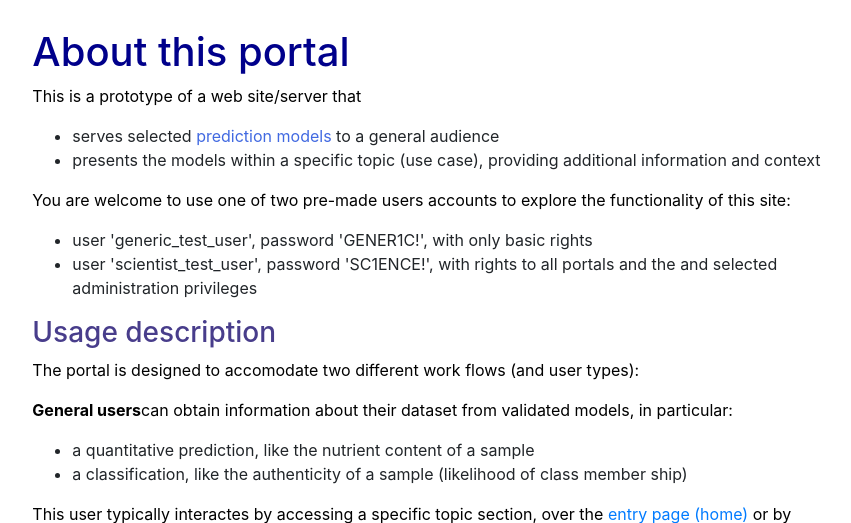
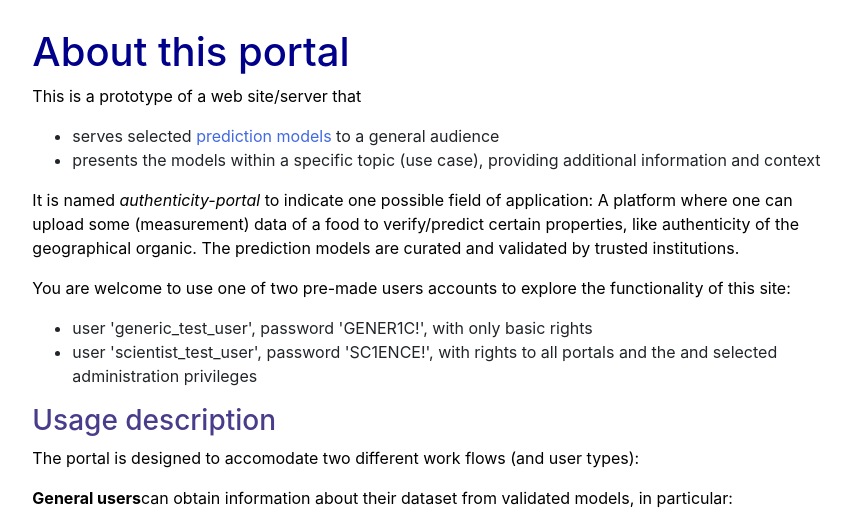
Before and after one commit to AntonSamojlow/authenticity-portal, a Django app: page /portal/info in a window 1280 px wide. Shown: the part 73-596 px from the top of the page, without its empty margins (211-1062 px from the left). Run offline with Django 3.2, Linux system fonts and the light colour scheme; parts of the project's set-up code (start-up, migrations or seed data) failed here and were passed over.

Commit message:
adjustments and fixed

```diff
--- a/portalsite/portal/core/model_type/simca/distancelimits.py
+++ b/portalsite/portal/core/model_type/simca/distancelimits.py
@@ -13,7 +13,7 @@ import numpy as np
 from scipy import stats
 
 # local
-from helpers import nrows, bound
+from .helpers import nrows, bound
 
 # type hints
 if TYPE_CHECKING:
--- a/portalsite/portal/core/model_type/simca/pca.py
+++ b/portalsite/portal/core/model_type/simca/pca.py
@@ -7,7 +7,7 @@ from dataclasses import dataclass
 import numpy as np
 
 # local
-from helpers import ncols, nrows
+from .helpers import ncols, nrows
 
 # type hints
 
--- a/portalsite/portal/core/model_type/simca/serializer.py
+++ b/portalsite/portal/core/model_type/simca/serializer.py
@@ -8,9 +8,9 @@ Custom serializsation tools to help expose, save and restore simca models as JSO
 import numpy as np
 
 # local
-from simca import Simca, SimcaParameters, LimitType
-from pca import PCA, PCAProjection
-from distancelimits import DistanceLimits, LimitParameters, Limits
+from .simca import Simca, SimcaParameters, LimitType
+from .pca import PCA, PCAProjection
+from .distancelimits import DistanceLimits, LimitParameters, Limits
 
 
 # type hints
--- a/portalsite/portal/core/model_type/simca/simca.py
+++ b/portalsite/portal/core/model_type/simca/simca.py
@@ -11,8 +11,8 @@ from dataclasses import dataclass, field
 import numpy as np
 
 # local
-from pca import PCA, PCAProjection
-from distancelimits import LimitType, DistanceLimits
+from .pca import PCA, PCAProjection
+from .distancelimits import LimitType, DistanceLimits
 
 # type hints
 
--- a/portalsite/portal/templates/info.html
+++ b/portalsite/portal/templates/info.html
@@ -11,6 +11,13 @@
             to a general audience</li>
         <li>presents the models within a specific topic (use case), providing additional information and context</li>
     </ul>
+    <p>
+        It is named <i>authenticity-portal</i> to indicate one possible field of application:
+        A platform where one can upload some (measurement) data of a food to verify/predict
+        certain properties, like authenticity of the geographical organic. The prediction models
+        are curated and validated by trusted institutions.
+    </p>
+
     <p>
         You are welcome to use one of two pre-made users accounts to explore the functionality of this site:
     <ul>
```
Also changed, not shown: README.md.
